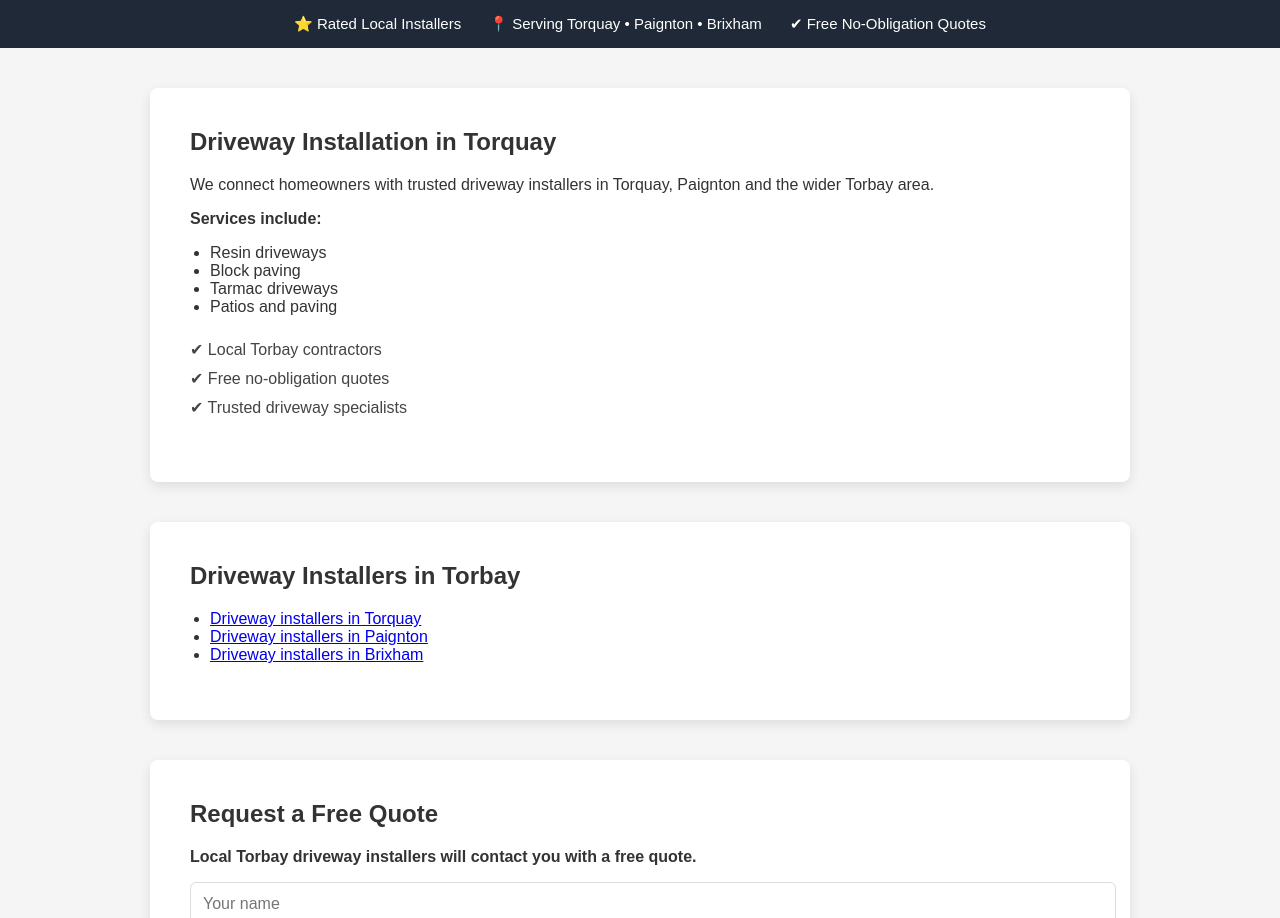
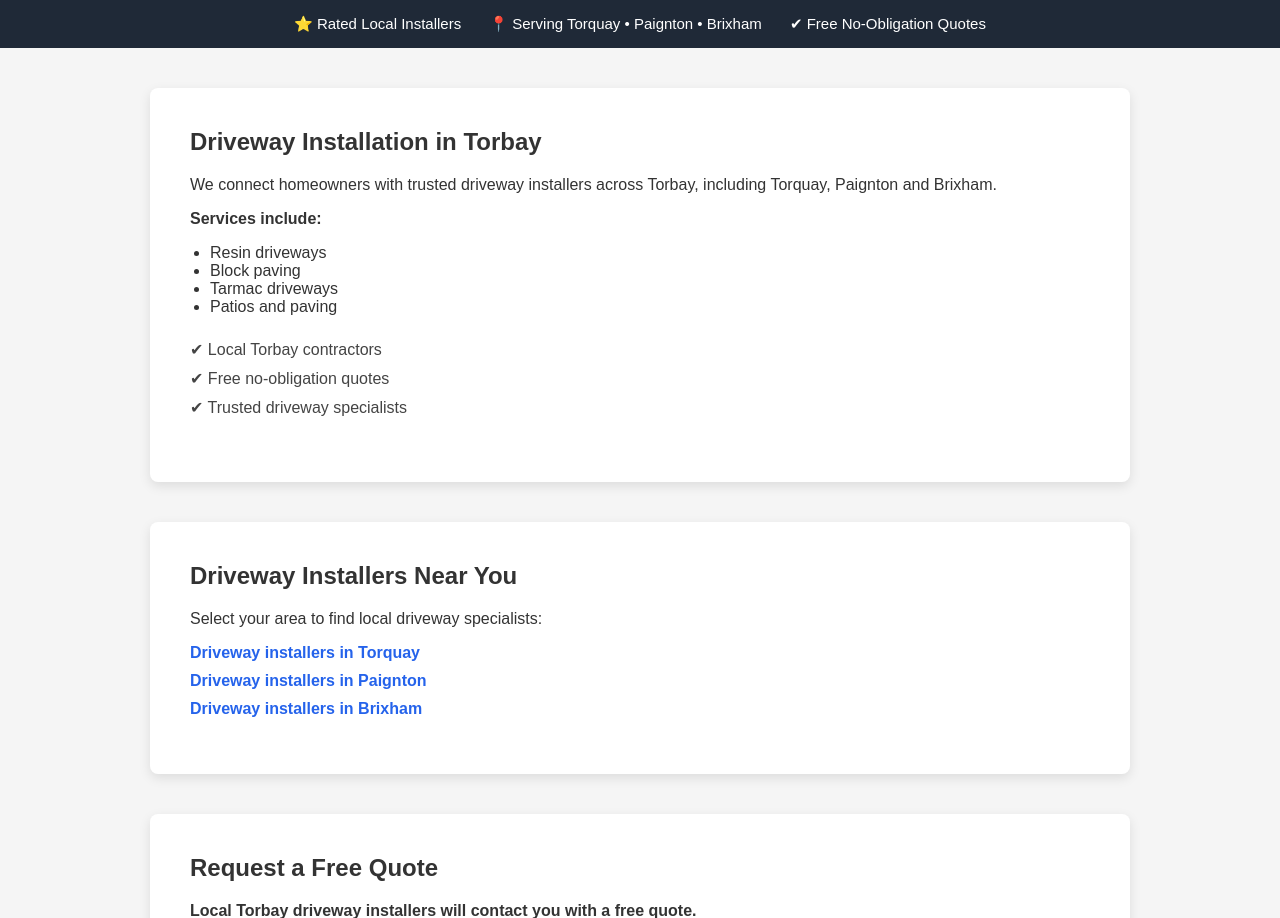
Before and after one commit to ironcastle1/torbaydriveways, a plain HTML site: page index.html in a window 1280 px wide. Shown: the part 420-1338 px from the top of the page. Drawn offline with Linux system fonts and the light colour scheme.

Commit message:
Update title and content for Torbay Driveways page

```diff
--- a/index.html
+++ b/index.html
@@ -1,7 +1,7 @@
 <!DOCTYPE html>
 <html>
 <head>
-<title>Torbay Driveways - Free Quotes</title>
+<title>Torbay Driveway Installers | Free Quotes</title>
 <meta name="viewport" content="width=device-width, initial-scale=1">
 
 <style>
@@ -86,6 +86,25 @@ color:#444;
 line-height:1.8;
 }
 
+.location-links ul{
+list-style:none;
+padding-left:0;
+}
+
+.location-links li{
+margin-bottom:10px;
+}
+
+.location-links a{
+color:#2563eb;
+text-decoration:none;
+font-weight:bold;
+}
+
+.location-links a:hover{
+text-decoration:underline;
+}
+
 form input, form textarea{
 width:100%;
 padding:12px;
@@ -147,11 +166,11 @@ font-size:32px;
 
 <section>
 
-<h2>Driveway Installation in Torquay</h2>
+<h2>Driveway Installation in Torbay</h2>
 
 <p>
-We connect homeowners with trusted driveway installers in Torquay,
-Paignton and the wider Torbay area.
+We connect homeowners with trusted driveway installers across Torbay,
+including Torquay, Paignton and Brixham.
 </p>
 
 <p><strong>Services include:</strong></p>
@@ -171,9 +190,11 @@ Paignton and the wider Torbay area.
 
 </section>
 
-<section>
+<section class="location-links">
 
-<h2>Driveway Installers in Torbay</h2>
+<h2>Driveway Installers Near You</h2>
+
+<p>Select your area to find local driveway specialists:</p>
 
 <ul>
 <li><a href="torquay-driveways.html">Driveway installers in Torquay</a></li>
```
